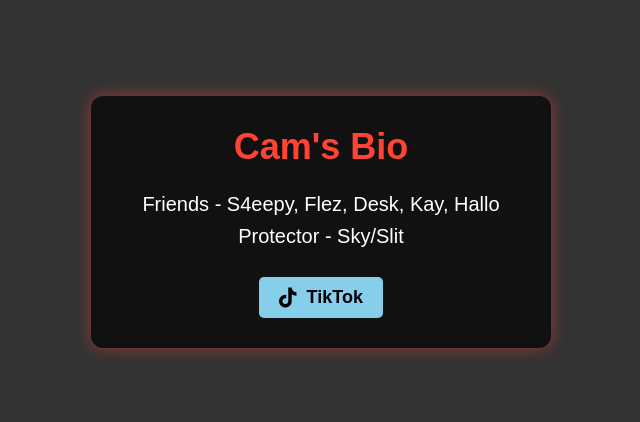
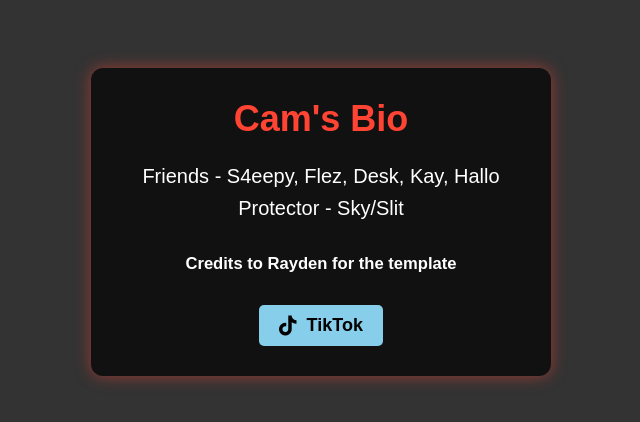
Before and after one commit to gcydf7f6/cam, a plain HTML site: page index.html in a window 1280 px wide. Shown: the part 178-600 px from the top of the page, without its empty margins (319-959 px from the left). Drawn offline with Linux system fonts and the light colour scheme.

Commit message:
Update index.html

```diff
--- a/index.html
+++ b/index.html
@@ -80,6 +80,7 @@
     <div class="bio-text">
       Friends - S4eepy, Flez, Desk, Kay, Hallo<br />
       Protector - Sky/Slit
+      <h5>Credits to Rayden for the template</h5>
     </div>
     <a href="https://tiktok.com/femboy.cam" class="example-button">
       <i class="fab fa-tiktok"></i> TikTok
```
